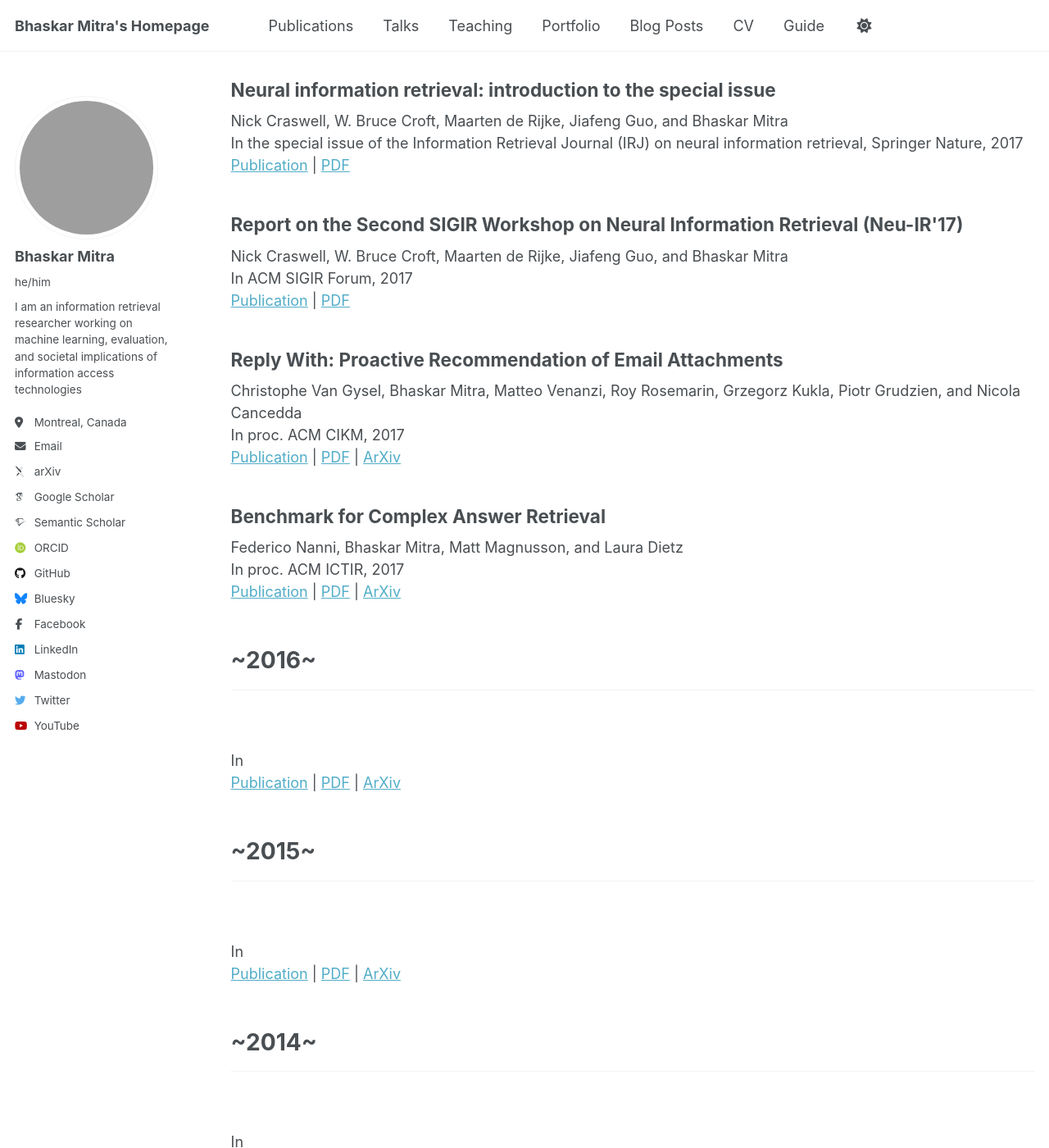
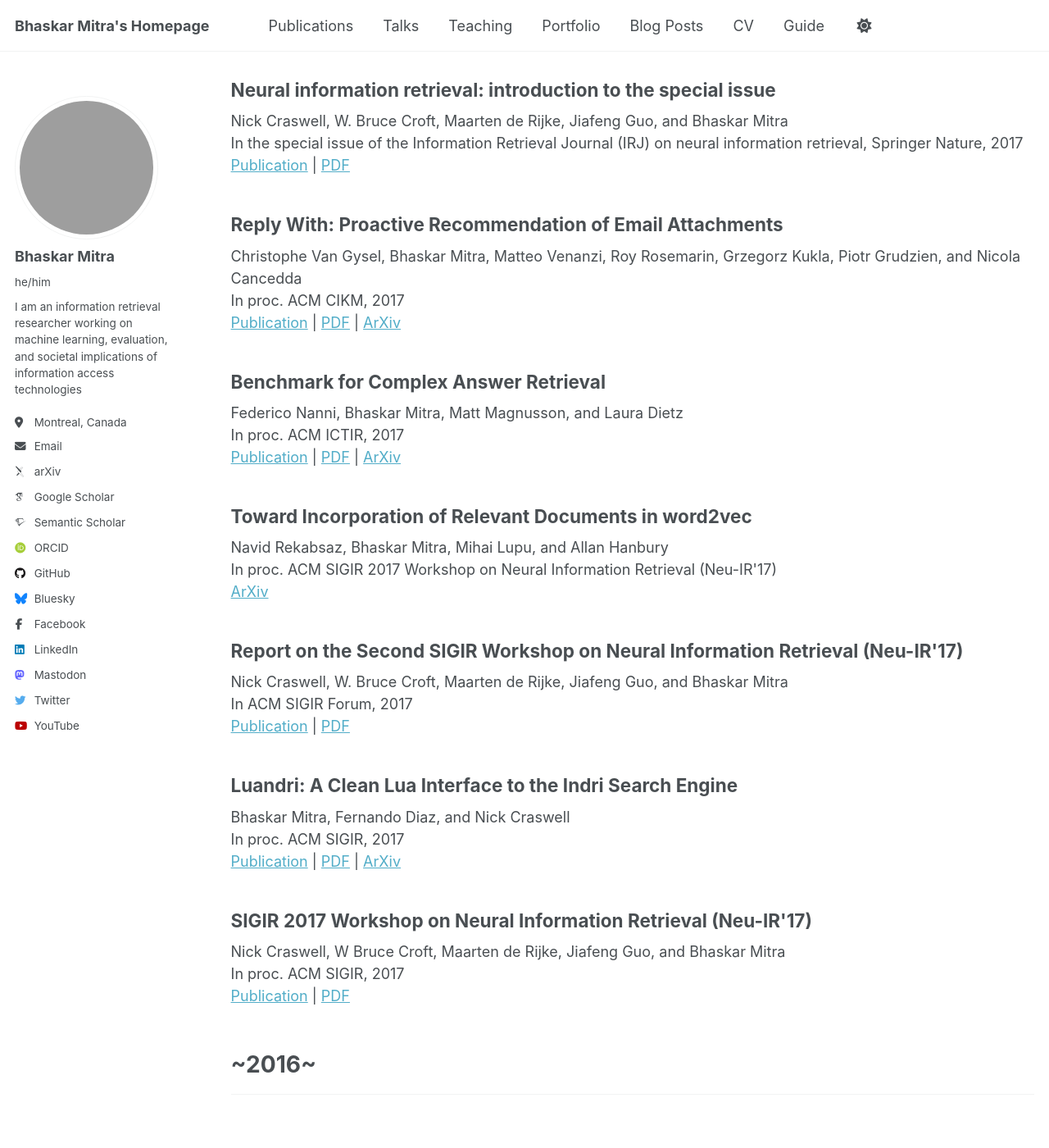
Before and after one commit to bhaskar-mitra/bhaskar-mitra.github.io, a Jekyll site: the page built from _pages/publications.html, in a window 1280 px wide and 1400 px high, scrolled down 14452 px. Shown: the whole window at 82% size. Built offline with Jekyll 4.4.1, drawn with Linux system fonts in a browser that asks for light colours; some web fonts are replaced; grey boxes are pictures that could not be loaded.

Commit message:
Update publications.html

```diff
--- a/_pages/publications.html
+++ b/_pages/publications.html
@@ -527,12 +527,6 @@ author_profile: true
     <a href="https://link.springer.com/article/10.1007/s10791-017-9323-9">Publication</a> | <a href="../files/s10791-017-9323-9.pdf">PDF</a>
   </article>
   <article class="archive__item" itemscope itemtype="http://schema.org/CreativeWork">
-    <h2>Report on the Second SIGIR Workshop on Neural Information Retrieval (Neu-IR'17)</h2>
-    Nick Craswell, W. Bruce Croft, Maarten de Rijke, Jiafeng Guo, and Bhaskar Mitra<br/>
-    In ACM SIGIR Forum, 2017<br/>
-    <a href="https://dl.acm.org/doi/10.1145/3190580.3190603">Publication</a> | <a href="../files/3190580.3190603.pdf">PDF</a>
-  </article>
-  <article class="archive__item" itemscope itemtype="http://schema.org/CreativeWork">
     <h2>Reply With: Proactive Recommendation of Email Attachments</h2>
     Christophe Van Gysel, Bhaskar Mitra, Matteo Venanzi, Roy Rosemarin, Grzegorz Kukla, Piotr Grudzien, and Nicola Cancedda<br/>
     In proc. ACM CIKM, 2017<br/>
@@ -543,6 +537,30 @@ author_profile: true
     Federico Nanni, Bhaskar Mitra, Matt Magnusson, and Laura Dietz<br/>
     In proc. ACM ICTIR, 2017<br/>
     <a href="https://dl.acm.org/doi/10.1145/3121050.3121099">Publication</a> | <a href="../files/3121050.3121099.pdf">PDF</a> | <a href="https://arxiv.org/abs/1705.04803">ArXiv</a>
+  </article>
+  <article class="archive__item" itemscope itemtype="http://schema.org/CreativeWork">
+    <h2>Toward Incorporation of Relevant Documents in word2vec</h2>
+    Navid Rekabsaz, Bhaskar Mitra, Mihai Lupu, and Allan Hanbury<br/>
+    In proc. ACM SIGIR 2017 Workshop on Neural Information Retrieval (Neu-IR'17)<br/>
+    <a href="https://arxiv.org/abs/1707.06598">ArXiv</a>
+  </article>
+  <article class="archive__item" itemscope itemtype="http://schema.org/CreativeWork">
+    <h2>Report on the Second SIGIR Workshop on Neural Information Retrieval (Neu-IR'17)</h2>
+    Nick Craswell, W. Bruce Croft, Maarten de Rijke, Jiafeng Guo, and Bhaskar Mitra<br/>
+    In ACM SIGIR Forum, 2017<br/>
+    <a href="https://dl.acm.org/doi/10.1145/3190580.3190603">Publication</a> | <a href="../files/3190580.3190603.pdf">PDF</a>
+  </article>
+  <article class="archive__item" itemscope itemtype="http://schema.org/CreativeWork">
+    <h2>Luandri: A Clean Lua Interface to the Indri Search Engine</h2>
+    Bhaskar Mitra, Fernando Diaz, and Nick Craswell<br/>
+    In proc. ACM SIGIR, 2017<br/>
+    <a href="https://dl.acm.org/doi/10.1145/3077136.3080650">Publication</a> | <a href="../files/3077136.3080650.pdf">PDF</a> | <a href="https://arxiv.org/abs/1702.05042">ArXiv</a>
+  </article>
+  <article class="archive__item" itemscope itemtype="http://schema.org/CreativeWork">
+    <h2>SIGIR 2017 Workshop on Neural Information Retrieval (Neu-IR'17)</h2>
+    Nick Craswell, W Bruce Croft, Maarten de Rijke, Jiafeng Guo, and Bhaskar Mitra<br/>
+    In proc. ACM SIGIR, 2017<br/>
+    <a href="https://dl.acm.org/doi/10.1145/3077136.3084373">Publication</a> | <a href="../files/3077136.3084373.pdf">PDF</a>
   </article>
 </div>
 
```
